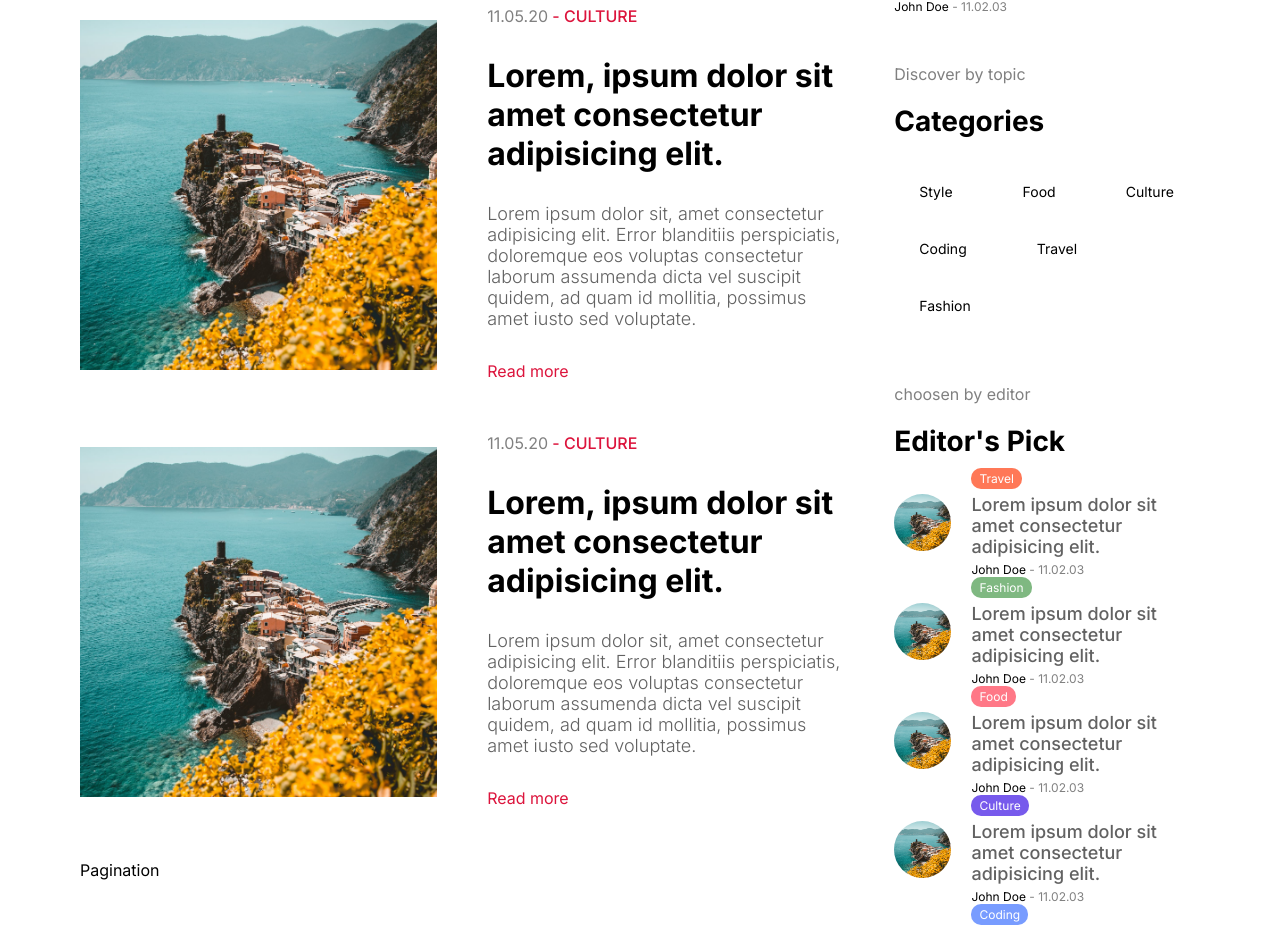
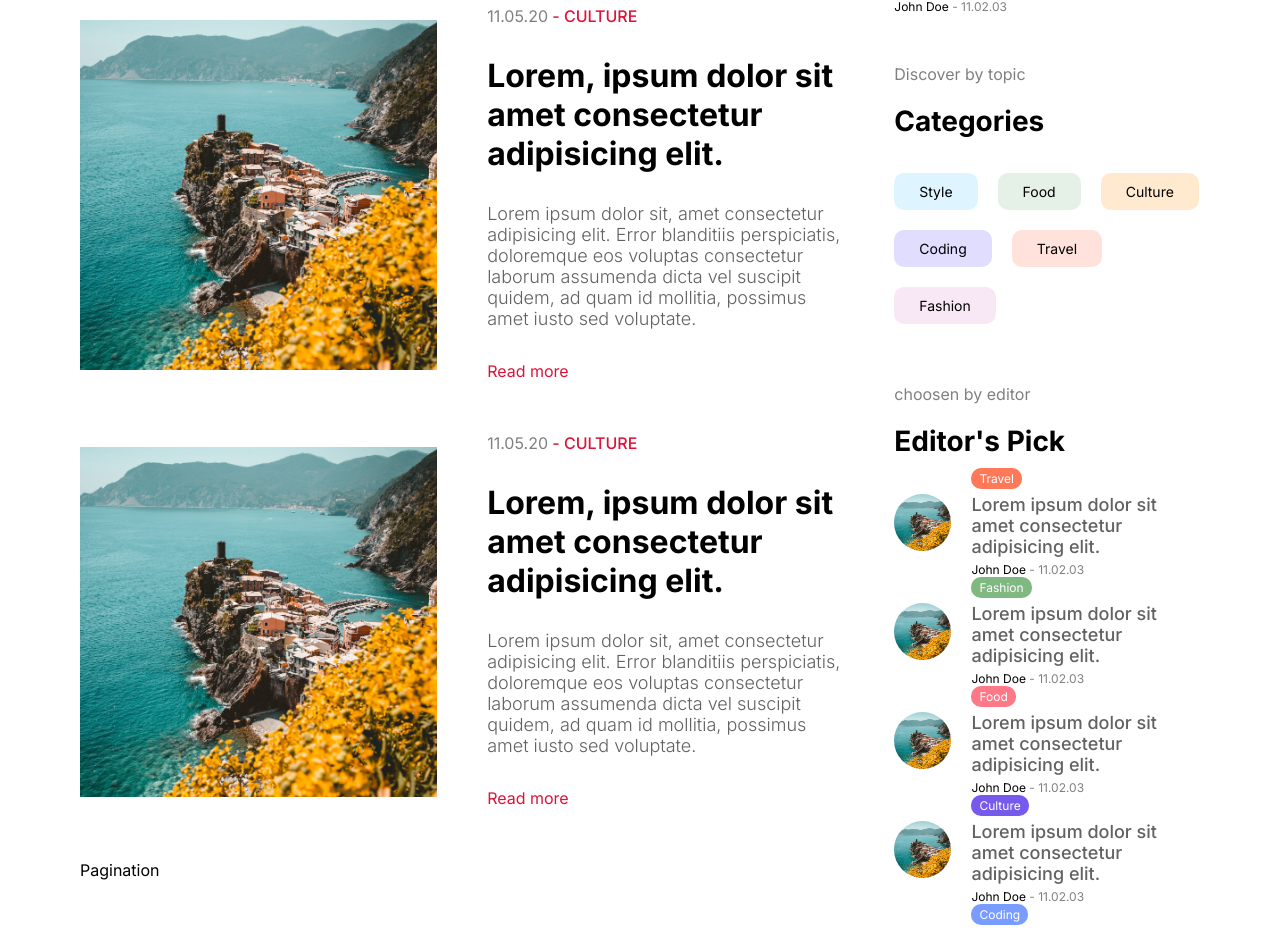
Before and after one commit to FREDVUNI/next-blog, a Next.js app: page / in a window 1280 px wide. Shown: the part 1713-2641 px from the top of the page. Built offline with nearby package versions, Linux system fonts and the light colour scheme.

Commit message:
chore: remove extra curly bracket

```diff
--- a/src/components/menuCategories/MenuCategories.jsx
+++ b/src/components/menuCategories/MenuCategories.jsx
@@ -7,37 +7,37 @@ const MenuCategories = () => {
     <div className={styles.categoryList}>
       <Link
         href={"/blog?category=style"}
-        className={`${styles.categoryItem} ${styles.style}}`}
+        className={`${styles.categoryItem} ${styles.style}`}
       >
         Style
       </Link>
       <Link
         href={"/blog?category=food"}
-        className={`${styles.categoryItem} ${styles.food}}`}
+        className={`${styles.categoryItem} ${styles.food}`}
       >
         Food
       </Link>
       <Link
         href={"/blog?category=culture"}
-        className={`${styles.categoryItem} ${styles.culture}}`}
+        className={`${styles.categoryItem} ${styles.culture}`}
       >
         Culture
       </Link>
       <Link
         href={"/blog?category=coding"}
-        className={`${styles.categoryItem} ${styles.coding}}`}
+        className={`${styles.categoryItem} ${styles.coding}`}
       >
         Coding
       </Link>
       <Link
         href={"/blog?category=travel"}
-        className={`${styles.categoryItem} ${styles.travel}}`}
+        className={`${styles.categoryItem} ${styles.travel}`}
       >
         Travel
       </Link>
       <Link
         href={"/blog?category=fashion"}
-        className={`${styles.categoryItem} ${styles.fashion}}`}
+        className={`${styles.categoryItem} ${styles.fashion}`}
       >
         Fashion
       </Link>
```
